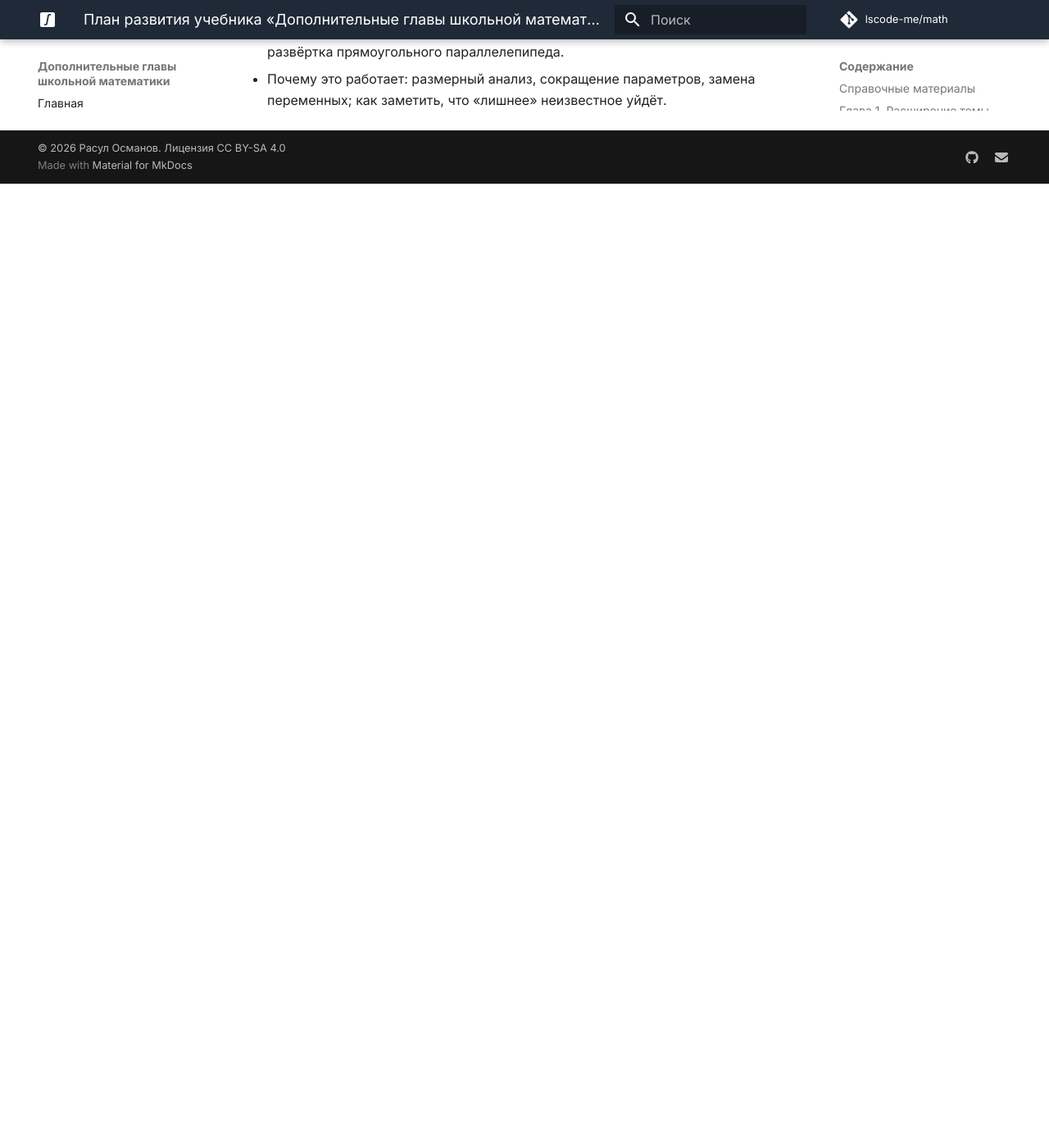
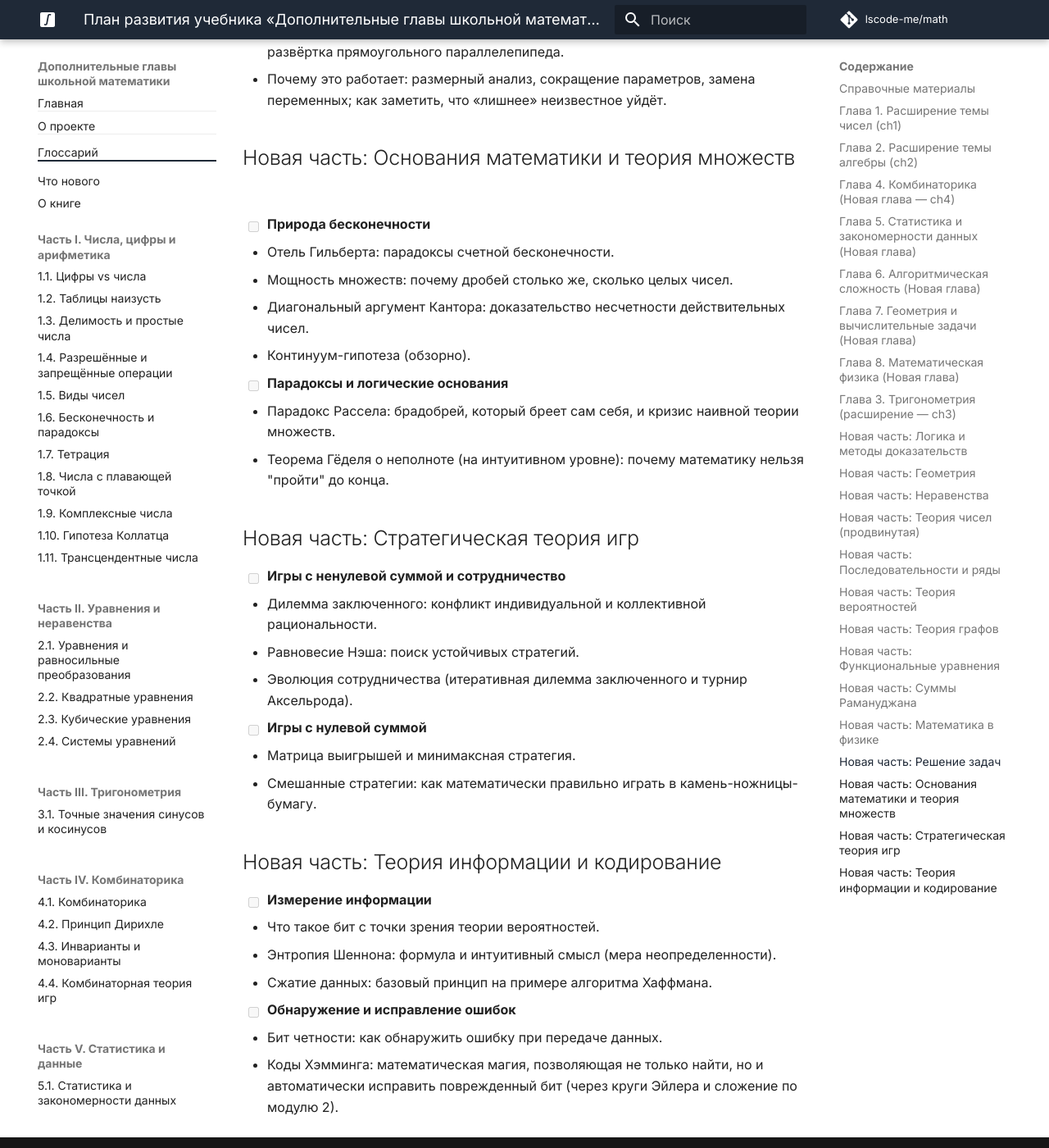
Before and after one commit to lscode-me/math, an MkDocs documentation site: the page built from docs/plan.md, in a window 1280 px wide and 1400 px high, scrolled down 15558 px. Shown: the whole window at 82% size. Built offline with MkDocs 1.6.1 and Material for MkDocs 9.7.7, drawn with Linux system fonts in a browser that asks for light colours; comment, search, counter and statistics services are not loaded; before the commit the page ends 15782 px from its top, so only the background shows below that.

Commit message:
docs: add set theory, game theory and information theory to plan

```diff
--- a/docs/plan.md
+++ b/docs/plan.md
@@ -437,3 +437,37 @@
   - Задача о верёвке вокруг Земли: верёвку, обёрнутую вокруг экватора, удлинили на 1 м — на сколько она поднимется? (Радиус Земли не нужен.)
   - Задача о пауке и мухе на стенах комнаты: кратчайший путь по поверхности — развёртка прямоугольного параллелепипеда.
   - Почему это работает: размерный анализ, сокращение параметров, замена переменных; как заметить, что «лишнее» неизвестное уйдёт.
+
+## Новая часть: Основания математики и теория множеств
+
+- [ ] **Природа бесконечности**
+  - Отель Гильберта: парадоксы счетной бесконечности.
+  - Мощность множеств: почему дробей столько же, сколько целых чисел.
+  - Диагональный аргумент Кантора: доказательство несчетности действительных чисел.
+  - Континуум-гипотеза (обзорно).
+
+- [ ] **Парадоксы и логические основания**
+  - Парадокс Рассела: брадобрей, который бреет сам себя, и кризис наивной теории множеств.
+  - Теорема Гёделя о неполноте (на интуитивном уровне): почему математику нельзя "пройти" до конца.
+
+## Новая часть: Стратегическая теория игр
+
+- [ ] **Игры с ненулевой суммой и сотрудничество**
+  - Дилемма заключенного: конфликт индивидуальной и коллективной рациональности.
+  - Равновесие Нэша: поиск устойчивых стратегий.
+  - Эволюция сотрудничества (итеративная дилемма заключенного и турнир Аксельрода).
+
+- [ ] **Игры с нулевой суммой**
+  - Матрица выигрышей и минимаксная стратегия.
+  - Смешанные стратегии: как математически правильно играть в камень-ножницы-бумагу.
+
+## Новая часть: Теория информации и кодирование
+
+- [ ] **Измерение информации**
+  - Что такое бит с точки зрения теории вероятностей.
+  - Энтропия Шеннона: формула и интуитивный смысл (мера неопределенности).
+  - Сжатие данных: базовый принцип на примере алгоритма Хаффмана.
+
+- [ ] **Обнаружение и исправление ошибок**
+  - Бит четности: как обнаружить ошибку при передаче данных.
+  - Коды Хэмминга: математическая магия, позволяющая не только найти, но и автоматически исправить поврежденный бит (через круги Эйлера и сложение по модулю 2).
```
